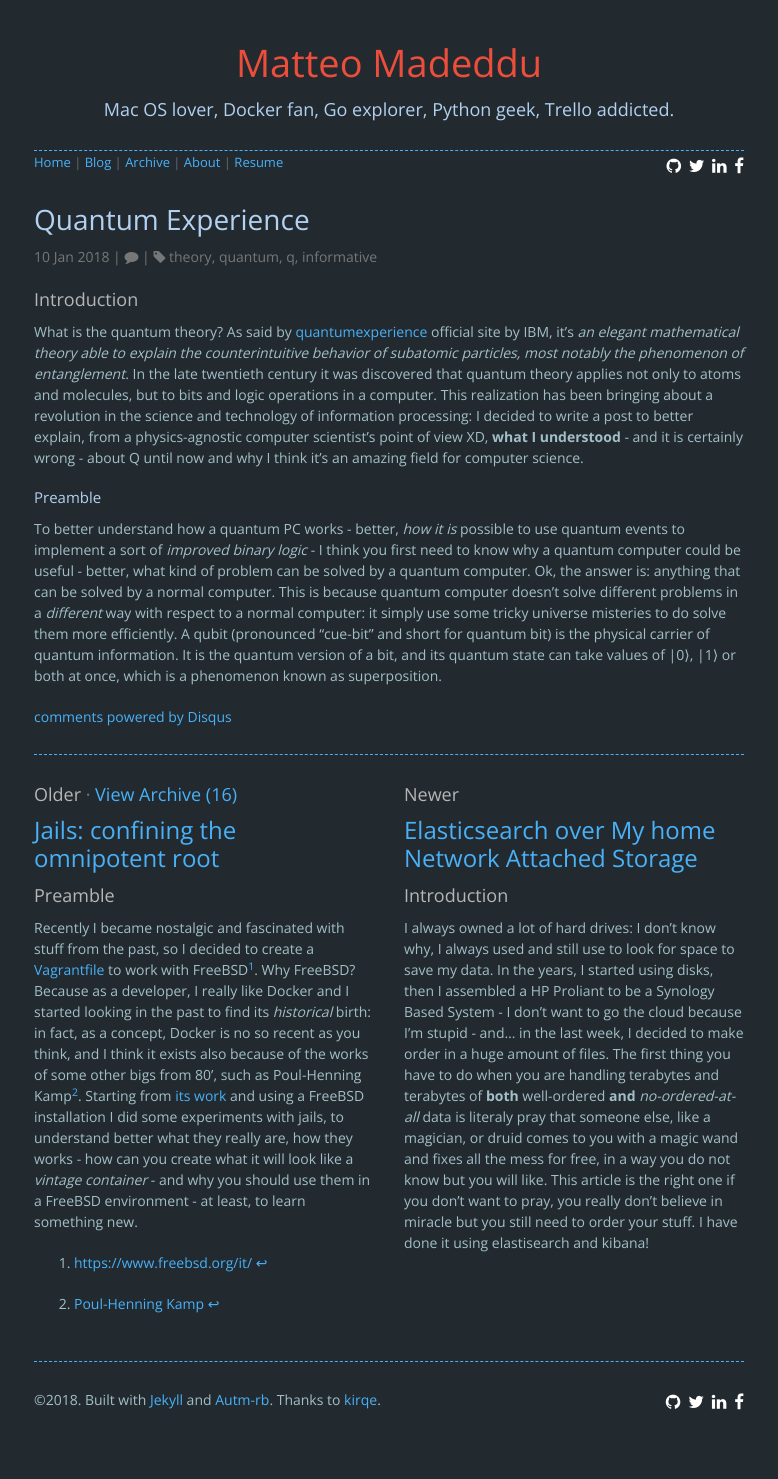
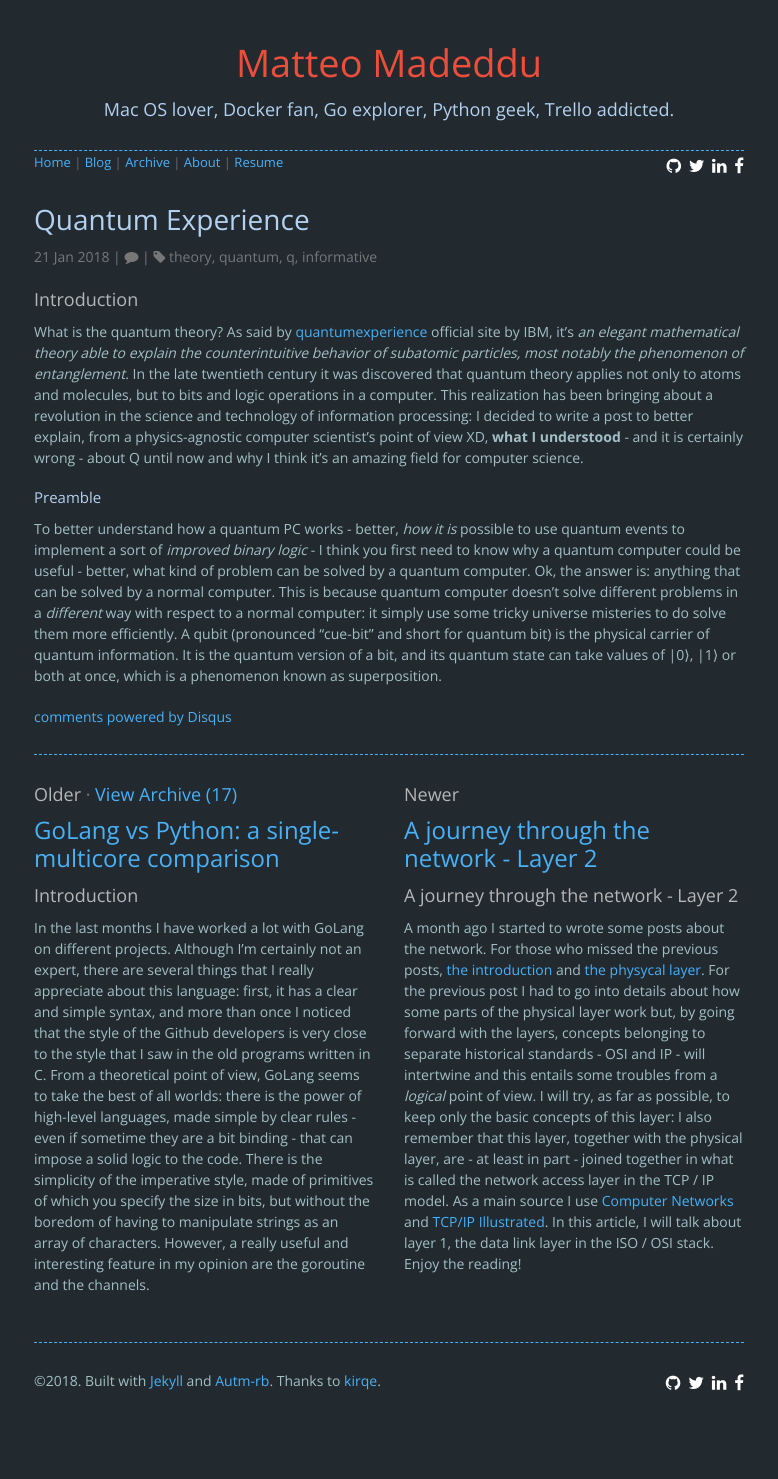
Before and after one commit to made2591/blog.madeddu.xyz, a Jekyll site: the page built from _posts/2018-01-21-quantum.md, in a window 1280 px wide. Shown: the whole page, without its empty margins (251-1029 px from the left). Built offline with Jekyll 4.4.1, drawn with Linux system fonts in a browser that asks for light colours; nearby versions of some CDN libraries; comment, search, counter and statistics services are not loaded.

Commit message:
Add go-py-benchmark.

````diff
--- /dev/null
+++ b/_posts/2018-01-17-go-py-benchmark.md
@@ -0,0 +1,96 @@
+---
+title: "GoLang vs Python: a single-multicore comparison"
+tags: [coding, golang, python, algorithms, benchmark]
+---
+
+### Introduction
+In the last months I have worked a lot with GoLang on different projects. Although I'm certainly not an expert, there are several things that I really appreciate about this language: first, it has a clear and simple syntax, and more than once I noticed that the style of the Github developers is very close to the style that I saw in the old programs written in C. From a theoretical point of view, GoLang seems to take the best of all worlds: there is the power of high-level languages, made simple by clear rules - even if sometime they are a bit binding - that can impose a solid logic to the code. There is the simplicity of the imperative style, made of primitives of which you specify the size in bits, but without the boredom of having to manipulate strings as an array of characters. However, a really useful and interesting feature in my opinion are the goroutine and the channels.
+
+<p align="center"><img src="https://ksr-ugc.imgix.net/assets/013/579/935/cd53c61559974d1fa22a094ecff1f8a3_original.jpg?crop=faces&w=1552&h=873&fit=crop&v=1472824649&auto=format&q=92&s=e7e49d2e6d5bcf4ef3a486facef11cc3" style="width: 100%; marker-top: -10px;"/></p>
+
+### Preamble
+To understand why GoLang handles concurrency better, you first need to know what concurrency exactly[^talk] is. Concurrency is the composition of independently executing computations. In Computer Science, concurrency is a way to structure software, particularly is a way to write clean code that interacts well with the real world: yes, this means that concurrency $$\neq$$ parallelism, although it _enables_ parallelism. So, if you have only one processor, your program can still be concurrent but it cannot be parallel. On the other hand, a well-written concurrent program might run efficiently in parallel on a multiprocessor[^rob]. That property could be important.
+
+#### Goroutine
+Suppose we have a function call ```f(s)```: this is how we'd call that in the usual way, running it _synchronously_. To invoke this function in a goroutine, use ```go f(s)```. This new goroutine will execute _concurrently_ with the calling one. But... what is a goroutine? It's an independently executing function, launched by a go statement. It has its own call stack, which grows and shrinks as required and it's very cheap. It's practical to have thousands, even hundreds of thousands of goroutines, but it's not a thread. In fact, there might be only one thread in a program with thousands of goroutines. Instead, goroutines are multiplexed dynamically onto threads as needed to keep all the goroutines running. But if you think of it as a very cheap thread, you won't be far off.
+
+{% highlight go %}
+package main
+
+import "fmt"
+
+func f(from string) {
+    for i := 0; i < 3; i++ {
+        fmt.Println(from, ":", i)
+    }
+}
+
+func main() {
+
+    // Suppose we have a function call `f(s)`. Here's how
+    // we'd call that in the usual way, running it
+    // synchronously.
+    f("direct")
+
+    // To invoke this function in a goroutine, use
+    // `go f(s)`. This new goroutine will execute
+    // concurrently with the calling one.
+    go f("goroutine")
+
+    // You can also start a goroutine for an anonymous
+    // function call.
+    go func(msg string) {
+        fmt.Println(msg)
+    }("going")
+
+    // Our two function calls are running asynchronously in
+    // separate goroutines now, so execution falls through
+    // to here. This `Scanln` code requires we press a key
+    // before the program exits.
+    var input string
+    fmt.Scanln(&input)
+    fmt.Println("done")
+}
+{% endhighlight %}
+
+#### Channels
+Channels are a typed conduit through which you can send and receive values with the channel operator ```<-```. And that's all :D You only need to know that when a _main_ function executes ```<–c```, it will wait for a value to be sent. Similarly, when the _goroutined_ function executes ```c <– value```, it waits for a receiver to be ready. A sender and receiver must both be ready to play their part in the communication. Otherwise we wait until they are.
+Thus channels __both communicate and synchronize__.
+
+{% highlight go %}
+package main
+
+import "fmt"
+
+func sum(s []int, c chan int) {
+	sum := 0
+	for _, v := range s {
+		sum += v
+	}
+	c <- sum // send sum to c
+}
+
+func main() {
+	s := []int{7, 2, 8, -9, 4, 0}
+
+	c := make(chan int)
+	go sum(s[:len(s)/2], c)
+	go sum(s[len(s)/2:], c)
+	x, y := <-c, <-c // receive from c
+
+	fmt.Println(x, y, x+y)
+}
+{% endhighlight %}
+
+#### Summary
+You can call a function - even anonymous - in a goroutine. Then put the result in a channel an, by default, sends and receives block until the other side is ready. This allows goroutines to synchronize without explicit locks or condition variables. Ok but... how do they perform?
+
+### GoLang vs Python
+Ok, I'm a Python lover - I guess, because it's in the title and I don't remember where the .md respective source is - so I decided to make a comparision to see how these magical GoLang tricky statements really perform. To do that, I decided to write a simple task: a merge sort, that can be run in a single-core environment or multicore environment. This is decided by passing the number of cores you want to use - the number of subprocess/goroutines call -
+
+
+
+Thank you everybody for reading!
+
+[^talk]: There are plenty of beautiful [slides](https://talks.golang.org/2012/concurrency.slide) of a GoLang talk online!
+[^rob]: The lesson of [Rob Pike - Concurrency Is Not Parallelism](https://vimeo.com/49718712)
````
Also changed, not shown: _posts/2018-01-13-elasticnas.md (+0 -1 lines), _posts/2018-01-21-quantum.md (renamed from _posts/2018-01-10-quantum.md), _posts/2018-01-25-network-layers-2.md (renamed from _posts/2018-01-22-network-layers-2.md), _posts/2018-01-29-go-buffalo-go.md (renamed from _posts/2018-01-16-go-buffalo-go.md).
